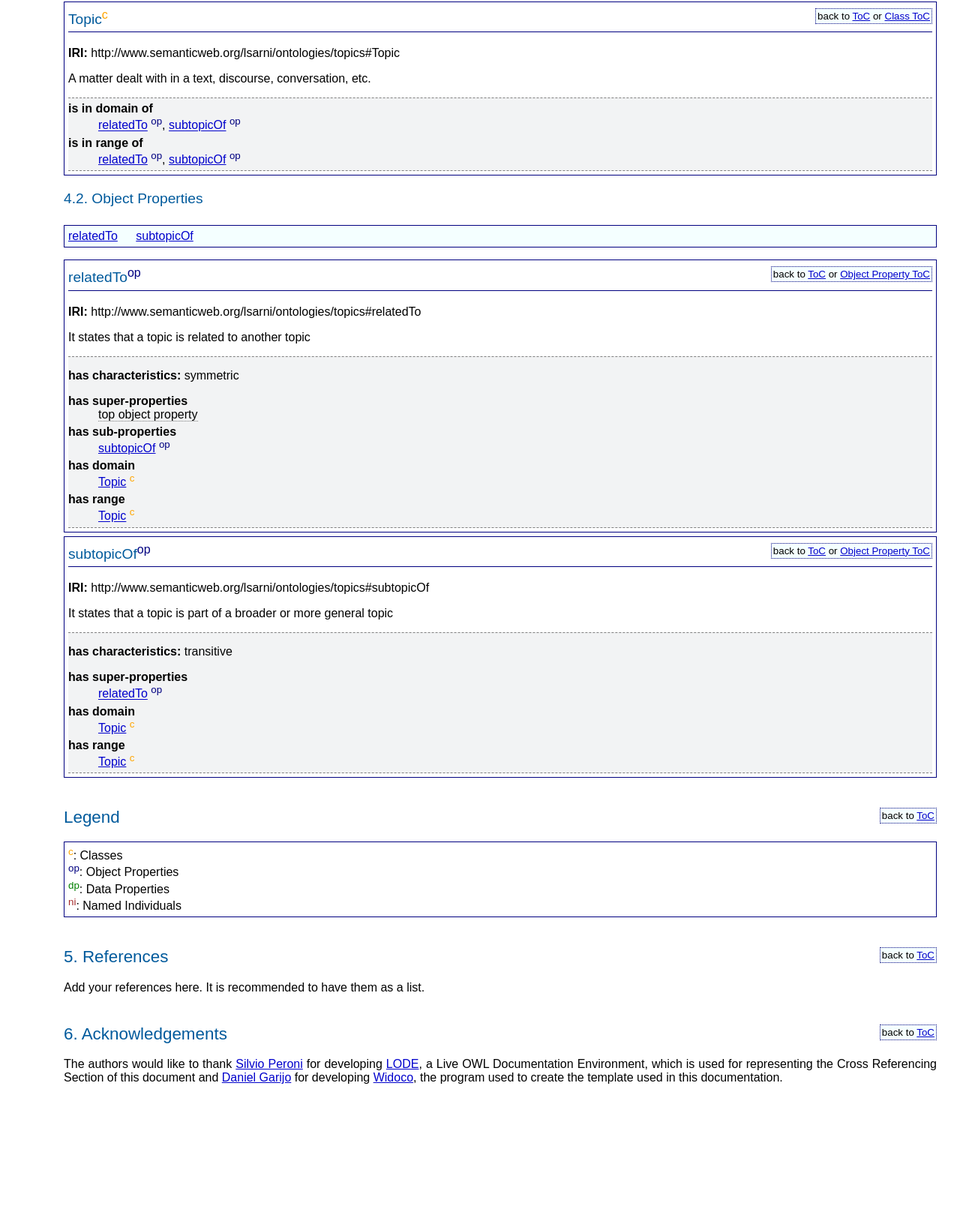
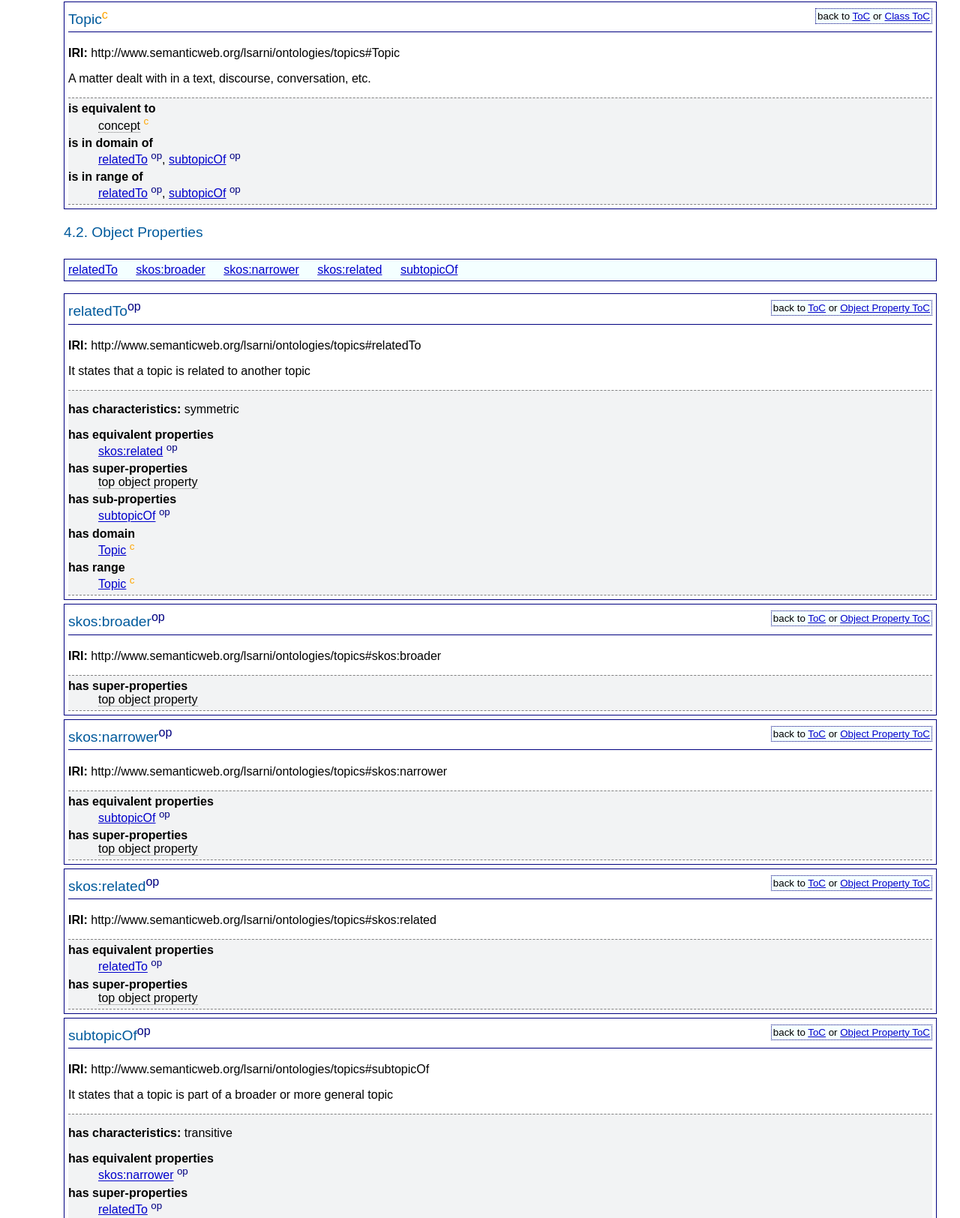
Before and after one commit to lsarni/OntoCIS, a plain HTML site: page OnToology/topics.owl/documentation/index-en.html in a window 1280 px wide. Shown: the part 2356-3980 px from the top of the page at 75% size. Before the commit the page ends 3850 px from the top, so only its background shows below. Drawn offline with Linux system fonts and the light colour scheme.

Commit message:
automated change

```diff
--- a/OnToology/topics.owl/documentation/sections/crossref-en.html
+++ b/OnToology/topics.owl/documentation/sections/crossref-en.html
@@ -19,6 +19,11 @@ This section provides details for each class and property defined by OntoCIS Top
          <span class="markdown">A matter dealt with in a text, discourse, conversation, etc.</span>
       </div>
       <dl class="description">
+         <dt>is equivalent to</dt>
+         <dd>
+            <span class="dotted" title="http://www.w3.org/2004/02/skos/core#Concept">concept</span>
+            <sup class="type-c" title="class">c</sup>
+         </dd>
          <dt>is in domain of</dt>
          <dd>
             <a href="#relatedTo"
@@ -45,6 +50,24 @@ This section provides details for each class and property defined by OntoCIS Top
             title="http://www.semanticweb.org/lsarni/ontologies/topics#relatedTo">relatedTo</a>
       </li>
       <li>
+         <a href="#skos:broader"
+            title="http://www.semanticweb.org/lsarni/ontologies/topics#skos:broader">
+            <span>skos:broader</span>
+         </a>
+      </li>
+      <li>
+         <a href="#skos:narrower"
+            title="http://www.semanticweb.org/lsarni/ontologies/topics#skos:narrower">
+            <span>skos:narrower</span>
+         </a>
+      </li>
+      <li>
+         <a href="#skos:related"
+            title="http://www.semanticweb.org/lsarni/ontologies/topics#skos:related">
+            <span>skos:related</span>
+         </a>
+      </li>
+      <li>
          <a href="#subtopicOf"
             title="http://www.semanticweb.org/lsarni/ontologies/topics#subtopicOf">subtopicOf</a>
       </li>
@@ -63,6 +86,12 @@ This section provides details for each class and property defined by OntoCIS Top
          <p>
             <strong>has characteristics:</strong> symmetric</p>
          <dl>
+            <dt>has equivalent properties</dt>
+            <dd>
+               <a href="#skos:related"
+                  title="http://www.semanticweb.org/lsarni/ontologies/topics#skos:related">skos:related</a>
+               <sup class="type-op" title="object property">op</sup>
+            </dd>
             <dt>has super-properties</dt>
             <dd>
                <span class="dotted" title="http://www.w3.org/2002/07/owl#topObjectProperty">top object property</span>
@@ -88,6 +117,66 @@ This section provides details for each class and property defined by OntoCIS Top
          </dl>
       </div>
    </div>
+   <div class="entity" id="skos:broader">
+      <h3>skos:broader<sup class="type-op" title="object property">op</sup>
+         <span class="backlink"> back to <a href="#toc">ToC</a> or <a href="#objectproperties">Object Property ToC</a>
+         </span>
+      </h3>
+      <p>
+         <strong>IRI:</strong> http://www.semanticweb.org/lsarni/ontologies/topics#skos:broader</p>
+      <div class="description">
+         <dl>
+            <dt>has super-properties</dt>
+            <dd>
+               <span class="dotted" title="http://www.w3.org/2002/07/owl#topObjectProperty">top object property</span>
+            </dd>
+         </dl>
+      </div>
+   </div>
+   <div class="entity" id="skos:narrower">
+      <h3>skos:narrower<sup class="type-op" title="object property">op</sup>
+         <span class="backlink"> back to <a href="#toc">ToC</a> or <a href="#objectproperties">Object Property ToC</a>
+         </span>
+      </h3>
+      <p>
+         <strong>IRI:</strong> http://www.semanticweb.org/lsarni/ontologies/topics#skos:narrower</p>
+      <div class="description">
+         <dl>
+            <dt>has equivalent properties</dt>
+            <dd>
+               <a href="#subtopicOf"
+                  title="http://www.semanticweb.org/lsarni/ontologies/topics#subtopicOf">subtopicOf</a>
+               <sup class="type-op" title="object property">op</sup>
+            </dd>
+            <dt>has super-properties</dt>
+            <dd>
+               <span class="dotted" title="http://www.w3.org/2002/07/owl#topObjectProperty">top object property</span>
+            </dd>
+         </dl>
+      </div>
+   </div>
+   <div class="entity" id="skos:related">
+      <h3>skos:related<sup class="type-op" title="object property">op</sup>
+         <span class="backlink"> back to <a href="#toc">ToC</a> or <a href="#objectproperties">Object Property ToC</a>
+         </span>
+      </h3>
+      <p>
+         <strong>IRI:</strong> http://www.semanticweb.org/lsarni/ontologies/topics#skos:related</p>
+      <div class="description">
+         <dl>
+            <dt>has equivalent properties</dt>
+            <dd>
+               <a href="#relatedTo"
+                  title="http://www.semanticweb.org/lsarni/ontologies/topics#relatedTo">relatedTo</a>
+               <sup class="type-op" title="object property">op</sup>
+            </dd>
+            <dt>has super-properties</dt>
+            <dd>
+               <span class="dotted" title="http://www.w3.org/2002/07/owl#topObjectProperty">top object property</span>
+            </dd>
+         </dl>
+      </div>
+   </div>
    <div class="entity" id="subtopicOf">
       <h3>subtopicOf<sup class="type-op" title="object property">op</sup>
          <span class="backlink"> back to <a href="#toc">ToC</a> or <a href="#objectproperties">Object Property ToC</a>
@@ -102,6 +191,12 @@ This section provides details for each class and property defined by OntoCIS Top
          <p>
             <strong>has characteristics:</strong> transitive</p>
          <dl>
+            <dt>has equivalent properties</dt>
+            <dd>
+               <a href="#skos:narrower"
+                  title="http://www.semanticweb.org/lsarni/ontologies/topics#skos:narrower">skos:narrower</a>
+               <sup class="type-op" title="object property">op</sup>
+            </dd>
             <dt>has super-properties</dt>
             <dd>
                <a href="#relatedTo"
--- a/OnToology/topics.owl/documentation/sections/overview-en.html
+++ b/OnToology/topics.owl/documentation/sections/overview-en.html
@@ -13,6 +13,24 @@ This ontology has the following classes and properties.</span>
          title="http://www.semanticweb.org/lsarni/ontologies/topics#relatedTo">relatedTo</a>
    </li>
    <li>
+      <a href="#skos:broader"
+         title="http://www.semanticweb.org/lsarni/ontologies/topics#skos:broader">
+         <span>skos:broader</span>
+      </a>
+   </li>
+   <li>
+      <a href="#skos:narrower"
+         title="http://www.semanticweb.org/lsarni/ontologies/topics#skos:narrower">
+         <span>skos:narrower</span>
+      </a>
+   </li>
+   <li>
+      <a href="#skos:related"
+         title="http://www.semanticweb.org/lsarni/ontologies/topics#skos:related">
+         <span>skos:related</span>
+      </a>
+   </li>
+   <li>
       <a href="#subtopicOf"
          title="http://www.semanticweb.org/lsarni/ontologies/topics#subtopicOf">subtopicOf</a>
    </li>
```
Also changed, not shown: OnToology/topics.owl/documentation/ontology.xml (+51 -0 lines), OnToology/topics.owl/diagrams/ar2dtool-class/topics.owl.png, 5 other files.
